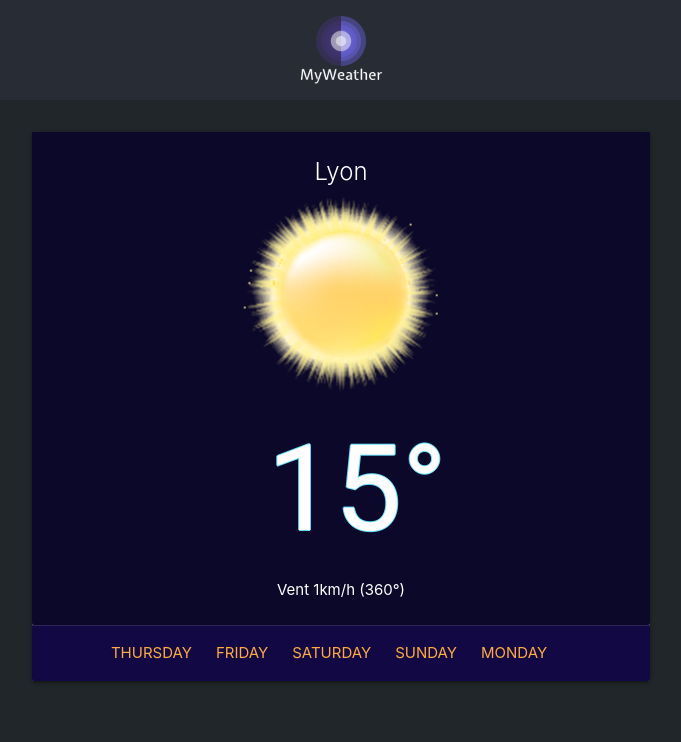
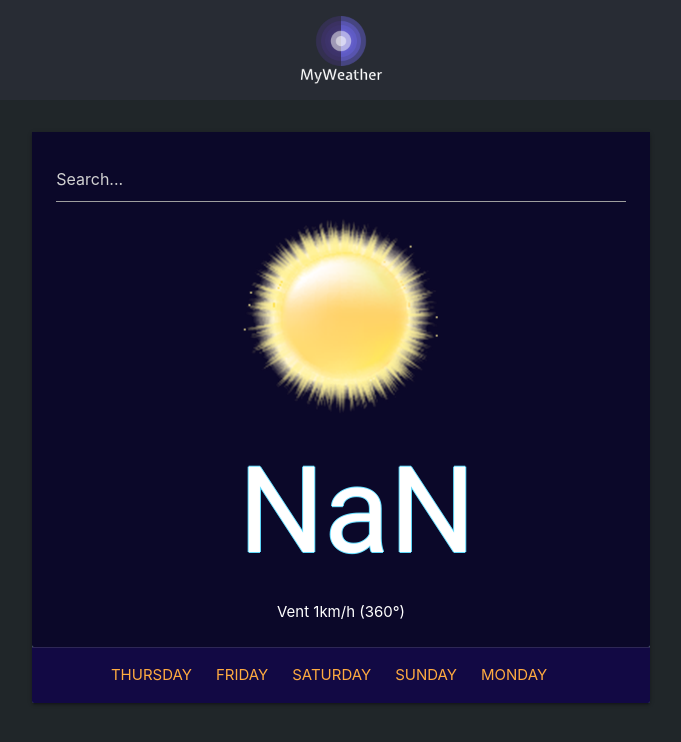
Before and after one commit to Antonin06/Weather-App-React, a React (Create React App) app: page / in a window 1280 px wide. Shown: the top 742 px of the page, without its empty margins (299-980 px from the left). Built offline with nearby package versions, Linux system fonts and the light colour scheme.

Commit message:
progress

```diff
--- /dev/null
+++ b/src/Component/Days.js
@@ -0,0 +1,3 @@
+import React from 'react';
+import './App.css';
+import './Weather.css';
--- a/src/Weather.css
+++ b/src/Weather.css
@@ -16,3 +16,6 @@
   font-family: 'Roboto', sans-serif;
   text-shadow: -1px 0 #61dafb, 0 1px #61dafb, 1px 0 #61dafb, 0 -1px #61dafb;
 }
+input{
+  color: white;
+}
--- a/src/Weather.js
+++ b/src/Weather.js
@@ -1,20 +1,62 @@
-import React from 'react';
+import React, { useState } from 'react';
 import './App.css';
 import './Weather.css';
 
+const api = {
+  key: "2ad44f2aedcff961d781de55927859c8",
+  base: "https://api.openweathermap.org/data/2.5/"
+}
+
 const Weather = () => {
+
+  const [query, setQuery] = useState('');
+  const [weather, setWeather] = useState({});
+
+    const search = evt => {
+      if (evt.key === "Enter") {
+        fetch(`${api.base}weather?q=${query}&units=metric&APPID=${api.key}`)
+          .then(res => res.json())
+          .then(result => {
+            setWeather(result);
+            setQuery('');
+            console.log(result);
+          });
+      }
+    }
+
+  const dateBuilder = (d) => {
+      let months = ["January", "February", "March", "April", "May", "June", "July", "August", "September", "October", "November", "December"];
+      let days = ["Sunday", "Monday", "Tuesday", "Wednesday", "Thursday", "Friday", "Saturday"];
+
+      let day = days[d.getDay()];
+      let date = d.getDate();
+      let month = months[d.getMonth()];
+      let year = d.getFullYear();
+
+      return `${day} ${date} ${month} ${year}`
+    }
+
   return (
 
-    <div class="row">
-      <div class="col s12 m6 push-m3">
-        <div class="weather card blue-grey darken-1">
-          <div class="card-content white-text">
-            <span class="card-title">Lyon</span>
+    <div className="row">
+      <div className="col s12 m6 push-m3">
+        <div className="weather card blue-grey darken-1">
+          <div className="card-content white-text">
+          <div className="search-box">
+          <input
+            type="text"
+            placeholder="Search..."
+            onChange={e => setQuery(e.target.value)}
+            value={query}
+            onKeyPress={search}
+          />
+        </div>
+            <span className="card-title">{weather.name}</span>
             <p><img src="../sun.svg"></img></p>
-            <span class="temperature">15°</span>
-          <div class="wind">Vent 1km/h (360°)</div>
+            <span className="temperature">{Math.round(weather.main)}</span>
+          <div className="wind">Vent 1km/h (360°)</div>
           </div>
-          <div class="card-action">
+          <div className="card-action">
             <a href="#">Thursday</a>
             <a href="#">Friday</a>
             <a href="#">Saturday</a>
```
